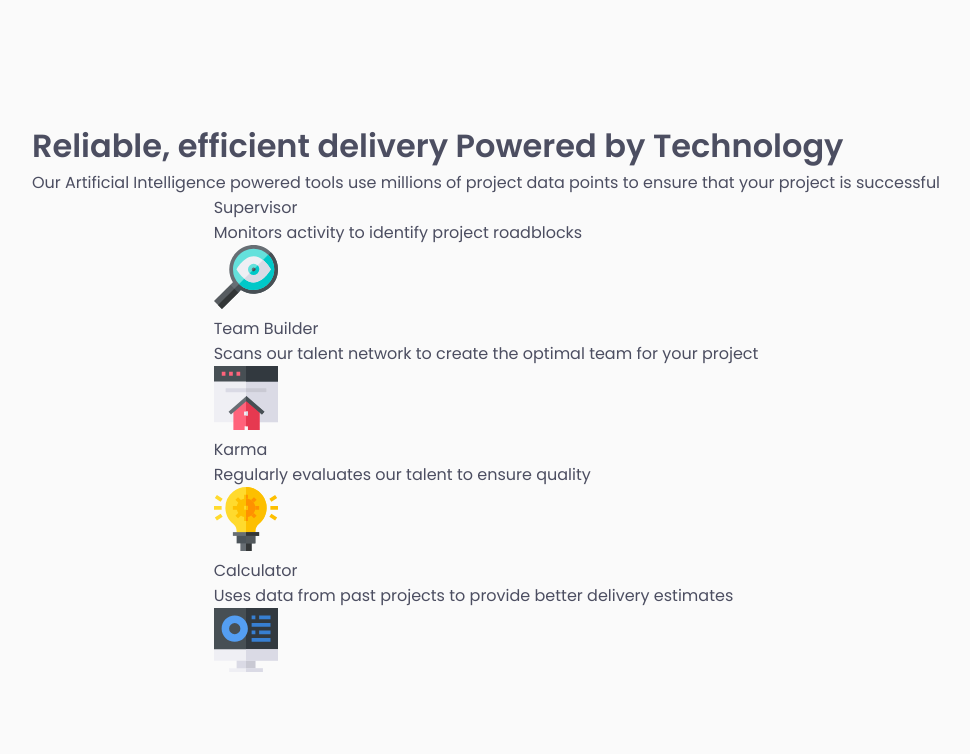
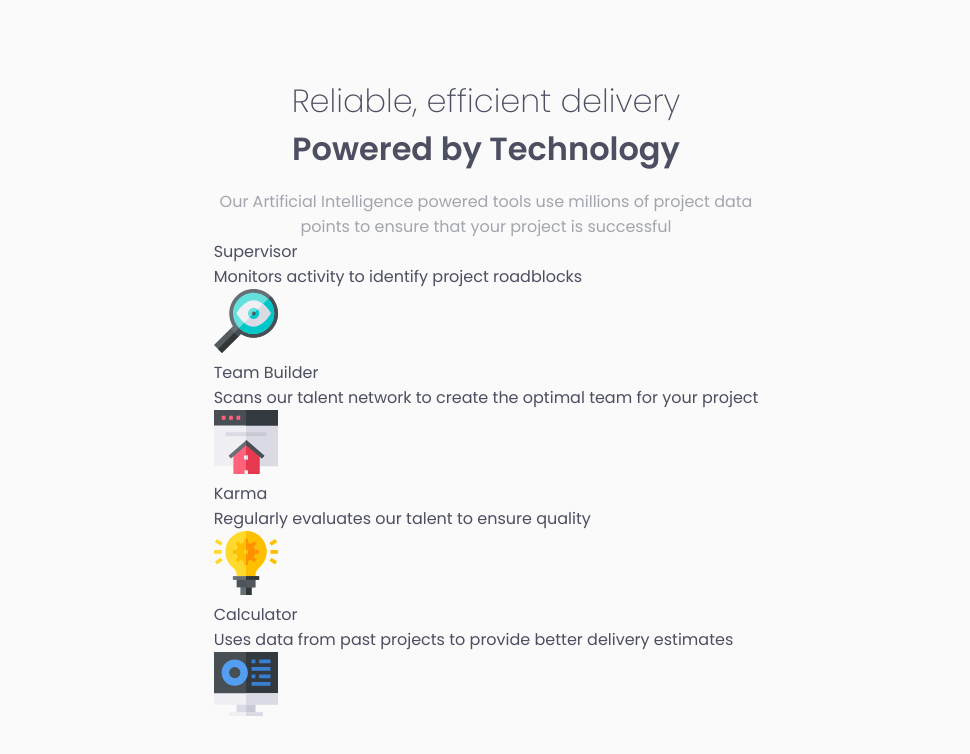
Before and after one commit to sheronimo/frontendmentor-fourcard, a plain HTML site: page index.html in a window 1280 px wide. Shown: the whole page, without its empty margins (154-1124 px from the left). Drawn offline with Linux system fonts and the light colour scheme.

Commit message:
header styling

```diff
--- a/scss/main.scss
+++ b/scss/main.scss
@@ -1,3 +1,22 @@
 @import 'reset';
 @import 'config';
 @import 'globals';
+
+.header {
+	text-align: center;
+	max-width: 35rem;
+
+	.title {
+		font-size: 2rem;
+
+		&-thin {
+			display: block;
+			font-weight: 200;
+		}
+	}
+
+	.lead {
+		color: $clr-neutral-400;
+		margin-top: 1rem;
+	}
+}
```
Also changed, not shown: css/main.css, 1 other file.
